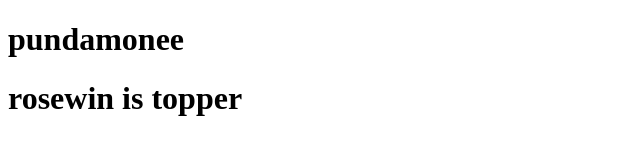
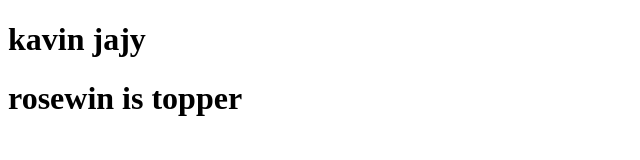
Before and after one commit to kavin76pc/LearningReact, a website: page Index.html in a window 1280 px wide. Shown: the whole page, without its empty margins (0-640 px from the left). Drawn offline with nearby package versions, Linux system fonts and the light colour scheme.

```diff
--- a/Index.html
+++ b/Index.html
@@ -7,7 +7,7 @@
   </head>
   <body>
     <div id="root">
-      <h1>pundamonee</h1>
+      <h1>kavin jajy</h1>
     </div>
     <div id="rosee"></div>
     <script
```
Also changed, not shown: package.json (added, +22 -0 lines), 2 other files.
